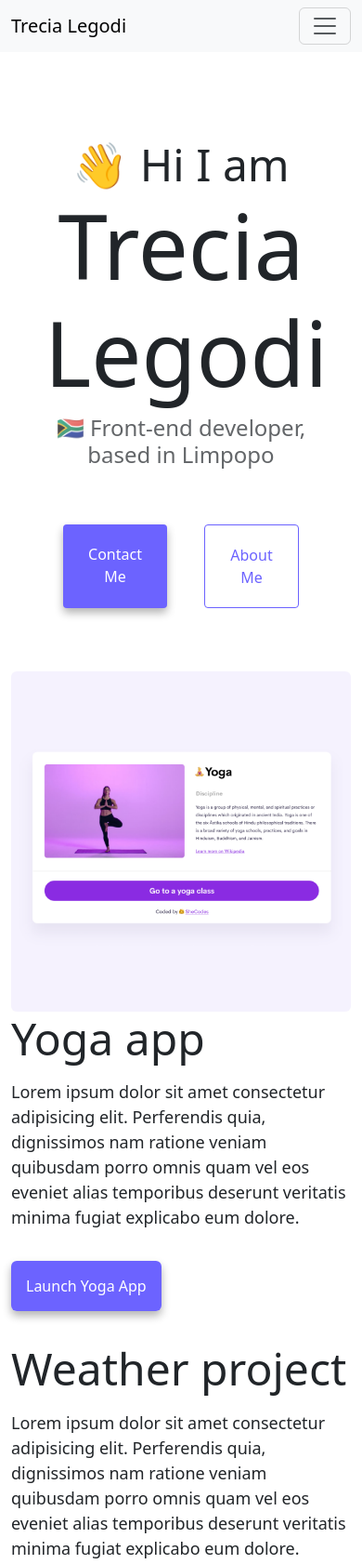
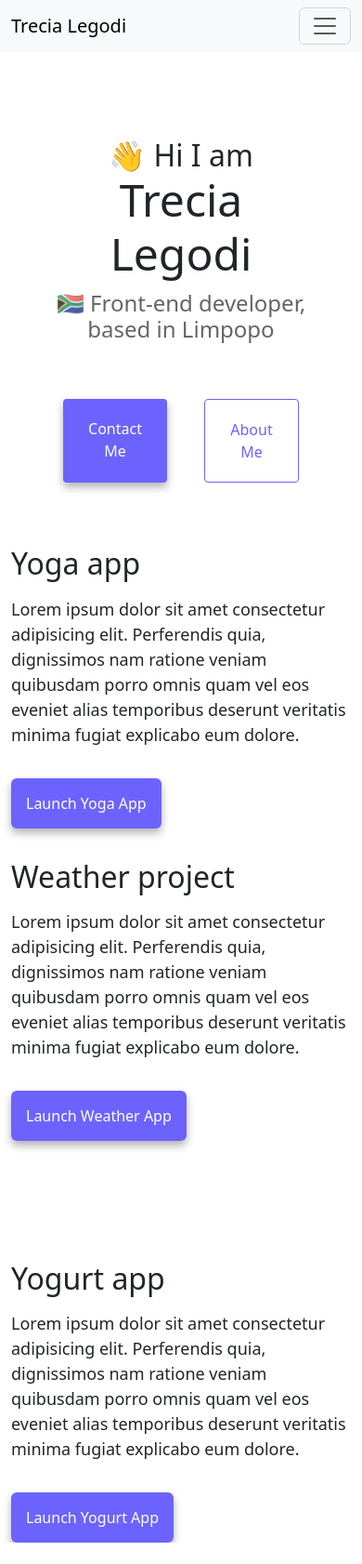
Before and after one commit to TreciaLegodi/week3Homework, a website: page index.html in a window 390 px wide. Shown: the top 1682 px of the page at 93% size. After the commit the page ends 1659 px from the top, so only its background shows below. Drawn offline with nearby package versions, Linux system fonts and the light colour scheme.

Commit message:
Made website responsive

```diff
--- a/index.html
+++ b/index.html
@@ -3,7 +3,7 @@
   <head>
     <meta charset="UTF-8" />
     <meta http-equiv="X-UA-Compatible" content="IE=edge" />
-    <meta name="desciption" content="Personal website porfolio" />
+    <meta name="desciption" content="Trecia Legodi is a South African based front-end developer ,check out her projects and contact her for job inquiries " />
     <title>Front-end developer Trecia Hunadi Legodi</title>
 
     <link
@@ -60,10 +60,10 @@
     </div>
     <div class="container">
       <div class="row">
-        <div class="col-md-6">
+        <div class="col-sm-6">
           <img src="images/yoga.png" alt="yoga" class="img-fluid rounded" />
         </div>
-        <div class="col-md-6">
+        <div class="col-sm-6">
           <h2 class="yoga-app text-start">Yoga app</h2>
           <p class="yoga-app text-start p-0 pt-3 bg-white">
             Lorem ipsum dolor sit amet consectetur adipisicing elit. Perferendis
@@ -82,8 +82,8 @@
       </div>
     </div>
     <div class="container">
-      <div class="row">
-        <div class="col-md-6 mt-5">
+      <div class="row mt-5">
+        <div class="col-sm-6">
           <h2 class="yoga-app text-start">Weather project</h2>
           <p class="yoga-app text-start p-0 pt-3 bg-white">
             Lorem ipsum dolor sit amet consectetur adipisicing elit. Perferendis
@@ -99,17 +99,17 @@
             >
           </div>
         </div>
-        <div class="col-md-6 mt-5">
+        <div class="col-sm-6 mt-5">
           <img src="images/weather.png" alt="weather-app" class="img-fluid rounded" />
         </div>
       </div>
     </div>
     <div class="container">
       <div class="row">
-        <div class="col-md-6 mt-5">
+        <div class="col-sm-6 mt-5">
           <img src="images/yogurt.png" alt="yogurt project" class="img-fluid rounded" />
         </div>
-        <div class="col-md-6 mt-5">
+        <div class="col-sm-6 mt-5">
           <h2 class="yoga-app text-start">Yogurt app</h2>
           <p class="yoga-app text-start p-0 pt-3 bg-white">
             Lorem ipsum dolor sit amet consectetur adipisicing elit. Perferendis
--- a/style.css
+++ b/style.css
@@ -89,3 +89,18 @@ p {
 .email-link:hover {
   text-decoration: underline;
 }
+
+@media (max-width: 576px) {
+  h1 {
+    font-size: 48px;
+    text-align: center;
+  }
+  h2 {
+    font-size: 32px;
+    text-align: center;
+  }
+
+  img {
+    display: none;
+  }
+}
```
